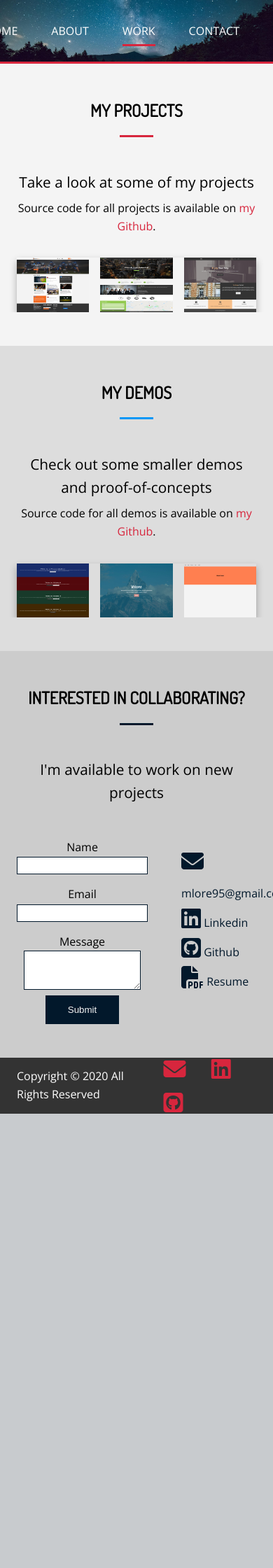
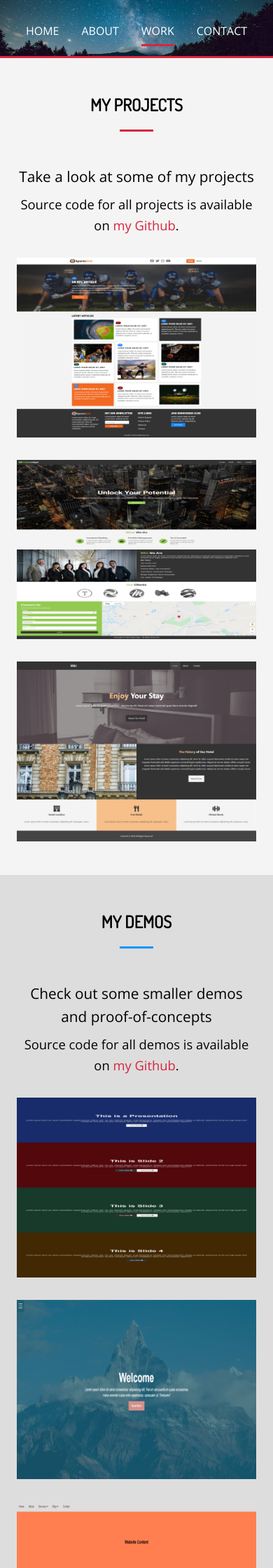
Before and after one commit to michaellore/portfolio, a PHP site: page /work.html in a window 390 px wide. Shown: the top 2240 px of the page at 70% size. Before the commit the page ends 1591 px from the top, so only its background shows below. Run offline with PHP 8.4, Linux system fonts and the light colour scheme; style sheets or scripts are compiled from the project's sources; some libraries are stand-ins or nearby versions.

Commit message:
mobile styles

```diff
--- /dev/null
+++ b/portfolio_resources/scss/_media.scss
@@ -0,0 +1,160 @@
+//Landscape Tablet
+@media(max-width: 1000px) {
+    #header-home {
+        .header-content {
+            padding-top: 30%;
+        }
+    }
+}
+
+//Tablets & smaller
+@media(max-width: 800px) {
+    p {
+        font-size: 1.15rem;
+    }
+
+    #header-home {
+        height: 30rem;
+
+        .header-content {
+            padding-top: 5rem;
+
+            h1 {
+                font-size: 3.5rem;
+            }
+        }
+    }
+
+    .education {
+        .btn-dark {
+            margin-top: 2rem;
+        }
+    }
+
+    #about-a .about-info img {
+        display: none;
+    }
+
+    #home-a .specials {
+        display: block;
+        width: 75%;
+        margin: 0 auto;
+
+        div {
+            margin-top: 3rem;
+        }
+    }
+
+    #home-b .education {
+        grid-template-columns: 1fr;
+
+        div {
+            &:last-child ul {
+                text-align: center;
+            }
+        }
+    }
+}
+
+//Smartphones
+@media(max-width: 500px) {
+    #main-nav {
+        align-items: center;
+        justify-content: center;
+        margin: 0rem 2rem;
+
+        li {
+            padding: 1rem;
+        }
+    }
+
+    #header {
+        &-home {
+            height: 5rem;
+            border-bottom: 3px $main-color solid;
+            background-position: 80% 20%;
+
+            #mobile-header {
+                display: block;
+                color: #000;
+                margin-top: 2rem;
+                text-align: center;
+            }
+
+            #mobile-subheader {
+                display: block;
+                color: #000;
+                text-align: center;
+            }
+
+            .header-content {
+                display: none;
+            }
+        }
+
+        &-inner {
+            height: 5rem;
+            background-position: 80% 20%;
+        }
+    }
+
+    #home-a {
+        background: #f4f4f4;
+        margin-top: 8rem;
+
+        .specials {
+            display: block;
+
+            div {
+                margin-top: 3rem;
+
+                &:last-child {
+                    padding: 2rem;
+                }
+            }
+        }
+    }
+
+    #home-b .education {
+        padding-top: 0;
+
+        div {
+            &:last-child ul {
+                margin: 0 1.5rem;
+            }
+        }
+    }
+
+    //Stack Grids
+    #home-b .education,
+    #contact .contact-container,
+    .items {
+        grid-template-columns: 1fr;
+    }
+
+    .items {
+        gap: 2rem;
+        box-shadow: none;
+    }
+
+    //footer
+    #main-footer {
+        .footer-content {
+            flex-direction: column-reverse;
+            height: auto;
+        }
+    }
+}
+
+
+//Smaller phone nav styles
+@media(max-width: 375px) {
+    #main-nav li {
+        padding: 0.5rem;
+    }
+
+    #main-footer p {
+        font-size: .75rem;
+        text-align: center;
+    }
+}
--- a/portfolio_resources/scss/main.scss
+++ b/portfolio_resources/scss/main.scss
@@ -80,9 +80,11 @@ img {
         background: $bg-image no-repeat center right/cover;
         height: 100vh;
         color: #fff;
-        .btn-dark{
+
+        .btn-dark {
             border: 1px solid #fff;
         }
+
         //Header Content
         .header-content {
             text-align: center;
@@ -92,6 +94,11 @@ img {
                 font-size: 4rem;
                 line-height: 1.2;
             }
+        }
+
+        #mobile-header,
+        #mobile-subheader {
+            display: none;
         }
     }
 
@@ -107,10 +114,6 @@ img {
 
     //Home A
     &-a {
-        .bottom-line {
-            margin-bottom: 0;
-        }
-
         .specials {
             margin-top: 3rem;
             display: grid;
@@ -148,6 +151,7 @@ img {
                     background: $main-color;
                     padding: 3rem 0;
                     color: #fff;
+
                     .bottom-line {
                         background: $dark-color;
                     }
@@ -405,3 +409,6 @@ img {
         }
     }
 }
+
+//media queries
+@import 'media';
```
